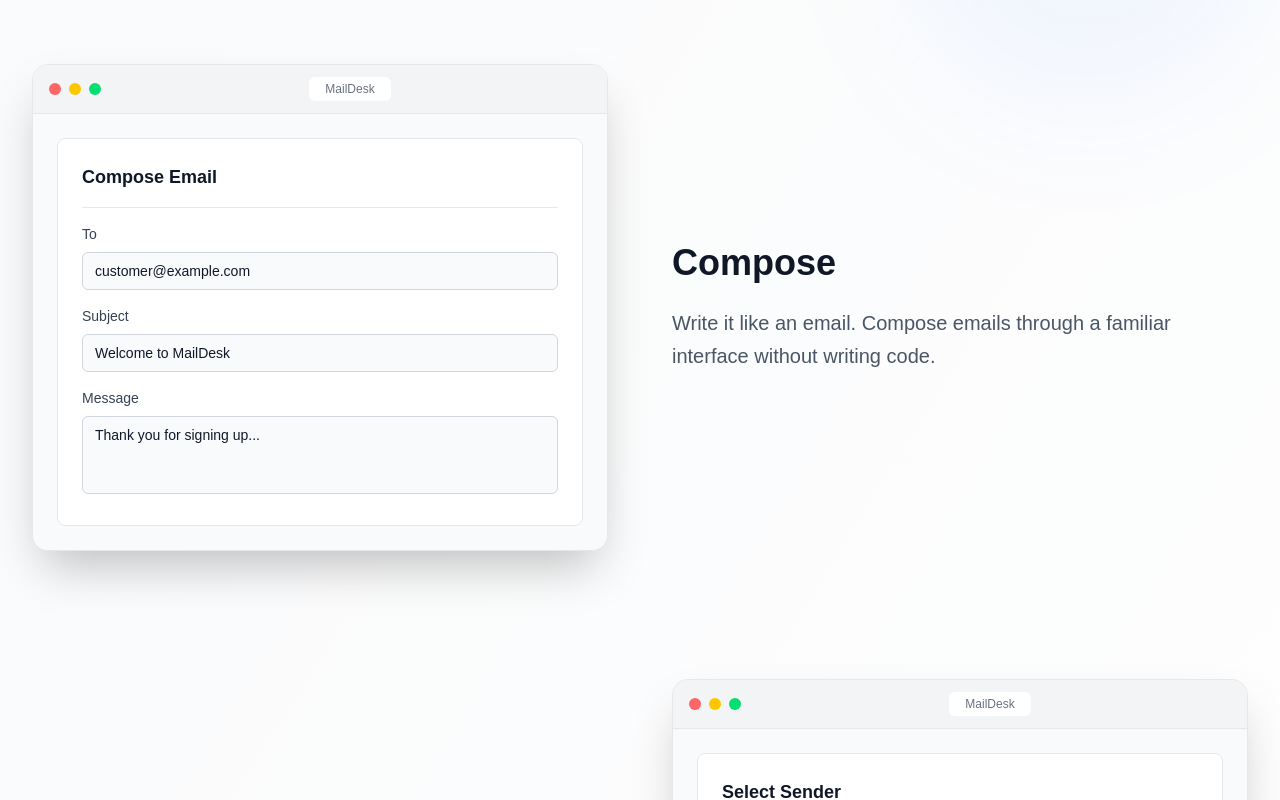
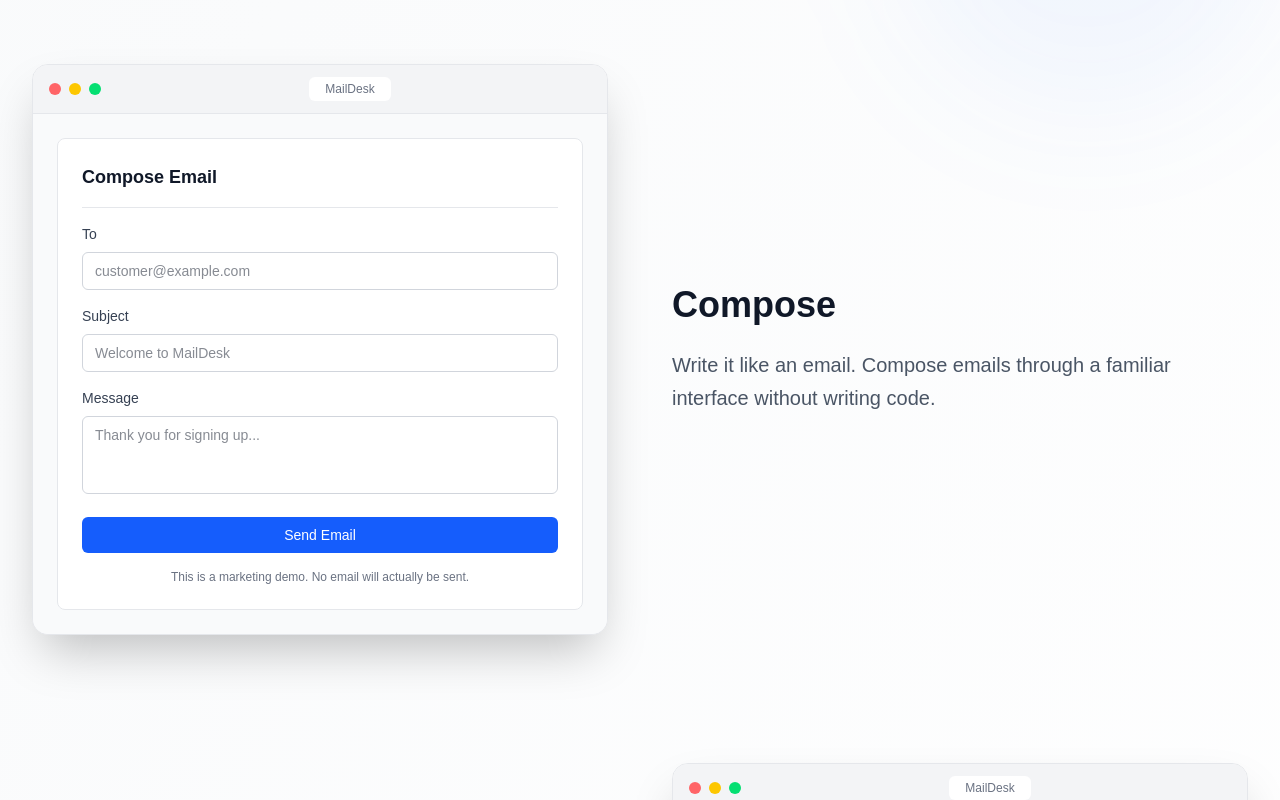
Before and after one commit to Danny7d/MailDesk, a Next.js app: page / in a window 1280 px wide. Shown: the part 2840-3640 px from the top of the page. Built offline with nearby package versions, Linux system fonts and the light colour scheme.

Commit message:
Add interactive demo logic to first ProductShowcase box (Compose feature)

```diff
--- a/src/components/landing/ProductShowcase.tsx
+++ b/src/components/landing/ProductShowcase.tsx
@@ -1,8 +1,31 @@
 'use client';
 
-import { motion } from 'framer-motion';
+import { useState } from 'react';
+import { motion, AnimatePresence } from 'framer-motion';
 
 export default function ProductShowcase() {
+  const [to, setTo] = useState('');
+  const [subject, setSubject] = useState('');
+  const [message, setMessage] = useState('');
+  const [status, setStatus] = useState<'idle' | 'sending' | 'success'>('idle');
+
+  const handleSend = () => {
+    if (!to || !subject || !message) return;
+    setStatus('sending');
+
+    // Simulate sending delay
+    setTimeout(() => {
+      setStatus('success');
+    }, 2000);
+  };
+
+  const handleReset = () => {
+    setTo('');
+    setSubject('');
+    setMessage('');
+    setStatus('idle');
+  };
+
   const features = [
     {
       id: 'compose',
@@ -82,29 +105,93 @@
                         <label className="block text-sm font-medium text-gray-700 mb-2">To</label>
                         <input
                           type="email"
-                          value="customer@example.com"
-                          readOnly
-                          className="w-full px-3 py-2 border border-gray-300 rounded-md bg-gray-50 text-gray-900 text-sm"
+                          value={to}
+                          onChange={(e) => setTo(e.target.value)}
+                          placeholder="customer@example.com"
+                          disabled={status !== 'idle'}
+                          className="w-full px-3 py-2 border border-gray-300 rounded-md bg-white text-gray-900 text-sm focus:outline-none focus:ring-2 focus:ring-blue-500 focus:border-blue-500"
                         />
                       </div>
                       <div>
                         <label className="block text-sm font-medium text-gray-700 mb-2">Subject</label>
                         <input
                           type="text"
-                          value="Welcome to MailDesk"
-                          readOnly
-                          className="w-full px-3 py-2 border border-gray-300 rounded-md bg-gray-50 text-gray-900 text-sm"
+                          value={subject}
+                          onChange={(e) => setSubject(e.target.value)}
+                          placeholder="Welcome to MailDesk"
+                          disabled={status !== 'idle'}
+                          className="w-full px-3 py-2 border border-gray-300 rounded-md bg-white text-gray-900 text-sm focus:outline-none focus:ring-2 focus:ring-blue-500 focus:border-blue-500"
                         />
                       </div>
                       <div>
                         <label className="block text-sm font-medium text-gray-700 mb-2">Message</label>
                         <textarea
-                          value="Thank you for signing up..."
-                          readOnly
+                          value={message}
+                          onChange={(e) => setMessage(e.target.value)}
+                          placeholder="Thank you for signing up..."
                           rows={3}
-                          className="w-full px-3 py-2 border border-gray-300 rounded-md bg-gray-50 text-gray-900 text-sm resize-none"
+                          disabled={status !== 'idle'}
+                          className="w-full px-3 py-2 border border-gray-300 rounded-md bg-white text-gray-900 text-sm resize-none focus:outline-none focus:ring-2 focus:ring-blue-500 focus:border-blue-500"
                         />
                       </div>
+                      <AnimatePresence mode="wait">
+                        {status === 'idle' && (
+                          <motion.button
+                            initial={{ opacity: 0 }}
+                            animate={{ opacity: 1 }}
+                            exit={{ opacity: 0 }}
+                            onClick={handleSend}
+                            disabled={!to || !subject || !message}
+                            className="w-full bg-blue-600 hover:bg-blue-700 disabled:opacity-50 disabled:cursor-not-allowed text-white px-4 py-2 rounded-md text-sm font-medium transition-colors"
+                          >
+                            Send Email
+                          </motion.button>
+                        )}
+                        {status === 'sending' && (
+                          <motion.div
+                            initial={{ opacity: 0 }}
+                            animate={{ opacity: 1 }}
+                            exit={{ opacity: 0 }}
+                            className="w-full bg-gray-100 border border-gray-200 text-gray-700 px-4 py-2 rounded-md text-sm font-medium flex items-center justify-center gap-2"
+                          >
+                            <motion.div
+                              animate={{ rotate: 360 }}
+                              transition={{ duration: 1, repeat: Infinity, ease: 'linear' }}
+                            >
+                              <svg className="w-4 h-4" fill="none" stroke="currentColor" viewBox="0 0 24 24">
+                                <path strokeLinecap="round" strokeLinejoin="round" strokeWidth={2} d="M4 4v5h.582m15.356 2A8.001 8.001 0 004.582 9m0 0H9m11 11v-5h-.581m0 0a8.003 8.003 0 01-15.357-2m15.357 2H15" />
+                              </svg>
+                            </motion.div>
+                            Sending...
+                          </motion.div>
+                        )}
+                        {status === 'success' && (
+                          <motion.div
+                            initial={{ opacity: 0, scale: 0.9 }}
+                            animate={{ opacity: 1, scale: 1 }}
+                            exit={{ opacity: 0 }}
+                            className="w-full bg-green-50 border border-green-200 text-green-700 px-4 py-2 rounded-md text-sm font-medium flex items-center justify-center gap-2"
+                          >
+                            <svg className="w-4 h-4" fill="none" stroke="currentColor" viewBox="0 0 24 24">
+                              <path strokeLinecap="round" strokeLinejoin="round" strokeWidth={2} d="M5 13l4 4L19 7" />
+                            </svg>
+                            Email sent successfully
+                          </motion.div>
+                        )}
+                      </AnimatePresence>
+                      {status === 'success' && (
+                        <motion.button
+                          initial={{ opacity: 0 }}
+                          animate={{ opacity: 1 }}
+                          onClick={handleReset}
+                          className="w-full bg-gray-100 hover:bg-gray-200 text-gray-700 px-4 py-2 rounded-md text-sm font-medium transition-colors"
+                        >
+                          Send another
+                        </motion.button>
+                      )}
+                      <p className="text-xs text-gray-500 text-center">
+                        This is a marketing demo. No email will actually be sent.
+                      </p>
                     </div>
                   )}
                   {feature.id === 'sender' && (
```
